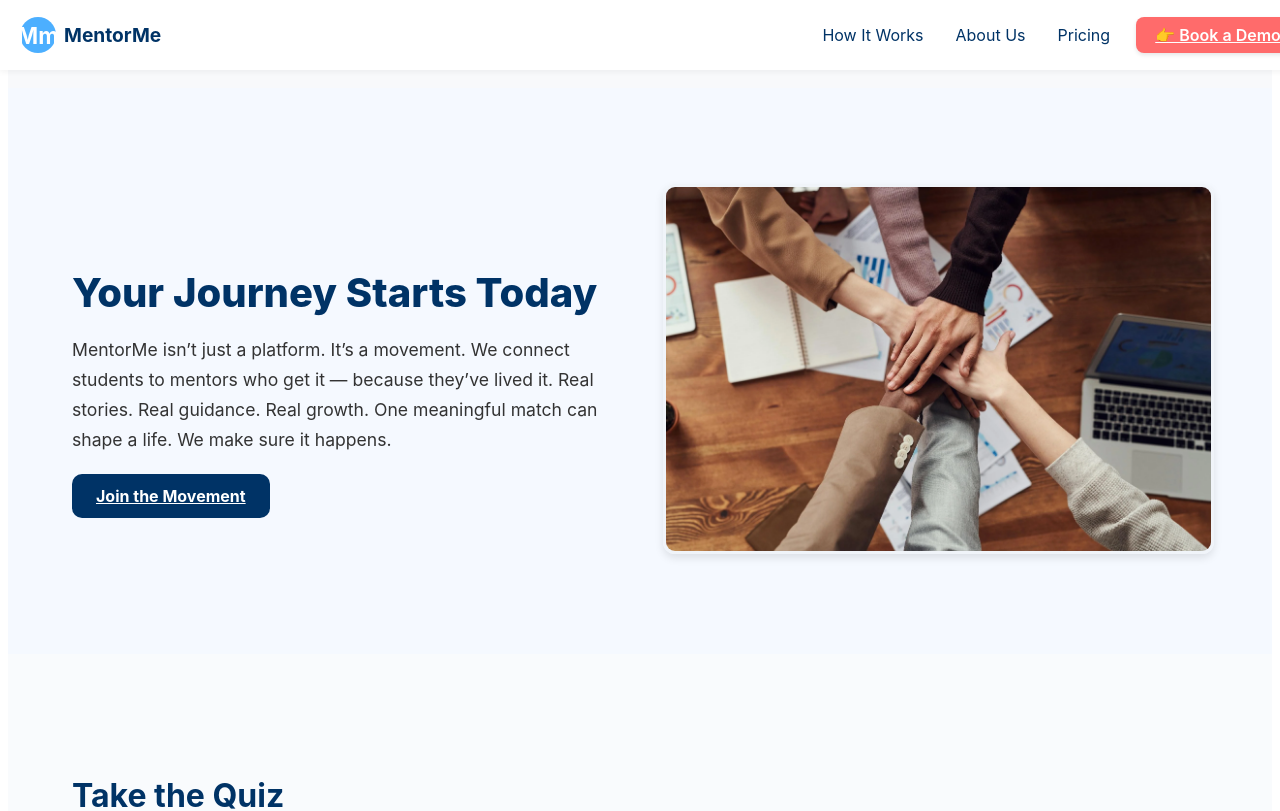
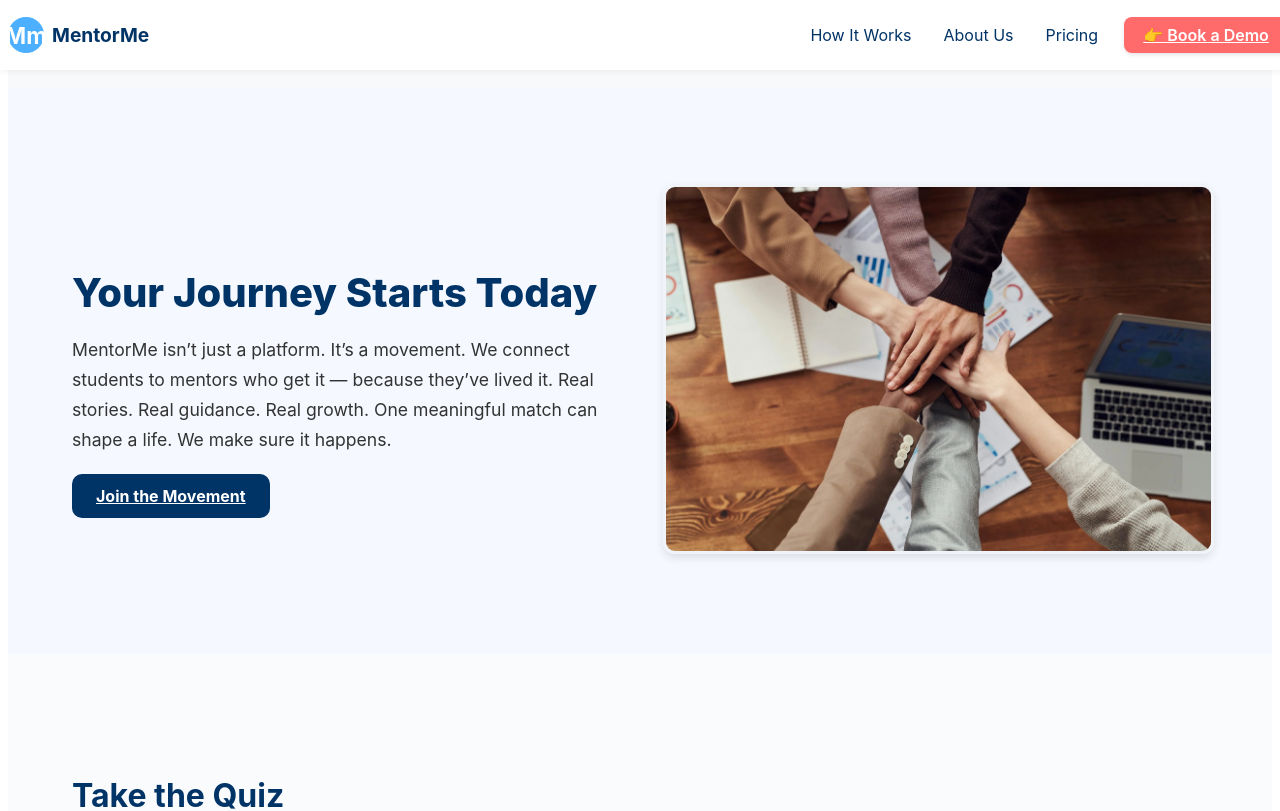
Before and after one commit to Rfitzgerald-svg/mentorme-frontend-, a React (Create React App) app: page /#/ in a window 1280 px wide. Shown: the top 811 px of the page. Built offline with nearby package versions, Linux system fonts and the light colour scheme.

Commit message:
Update Navbar.css

```diff
--- a/src/components/Navbar.css
+++ b/src/components/Navbar.css
@@ -9,7 +9,7 @@
   display: flex;
   justify-content: space-between;
   align-items: center;
-  padding: 0 1.25rem;
+  padding: 0 0.5rem;
   z-index: 1000;
 }
 
```
